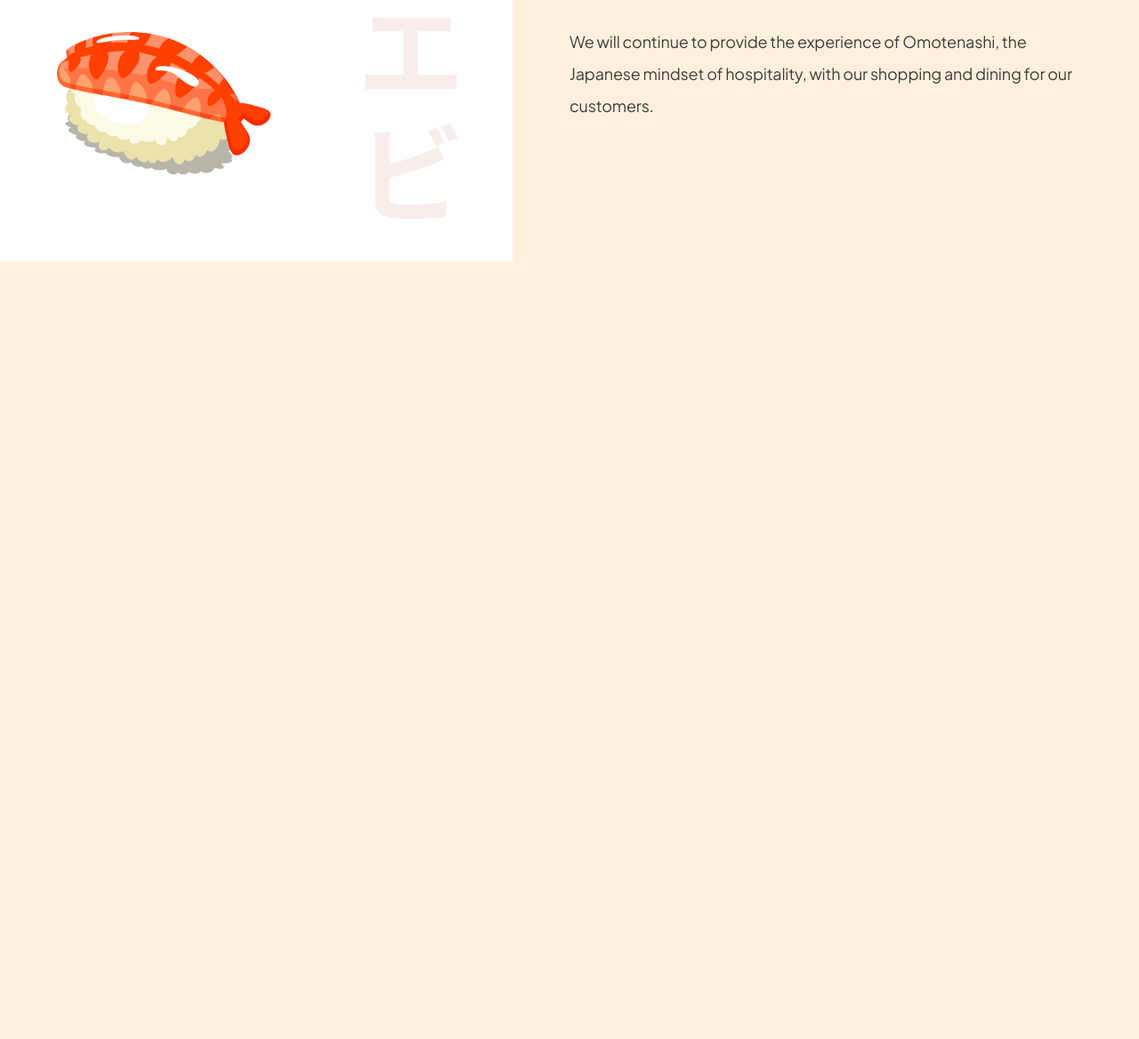
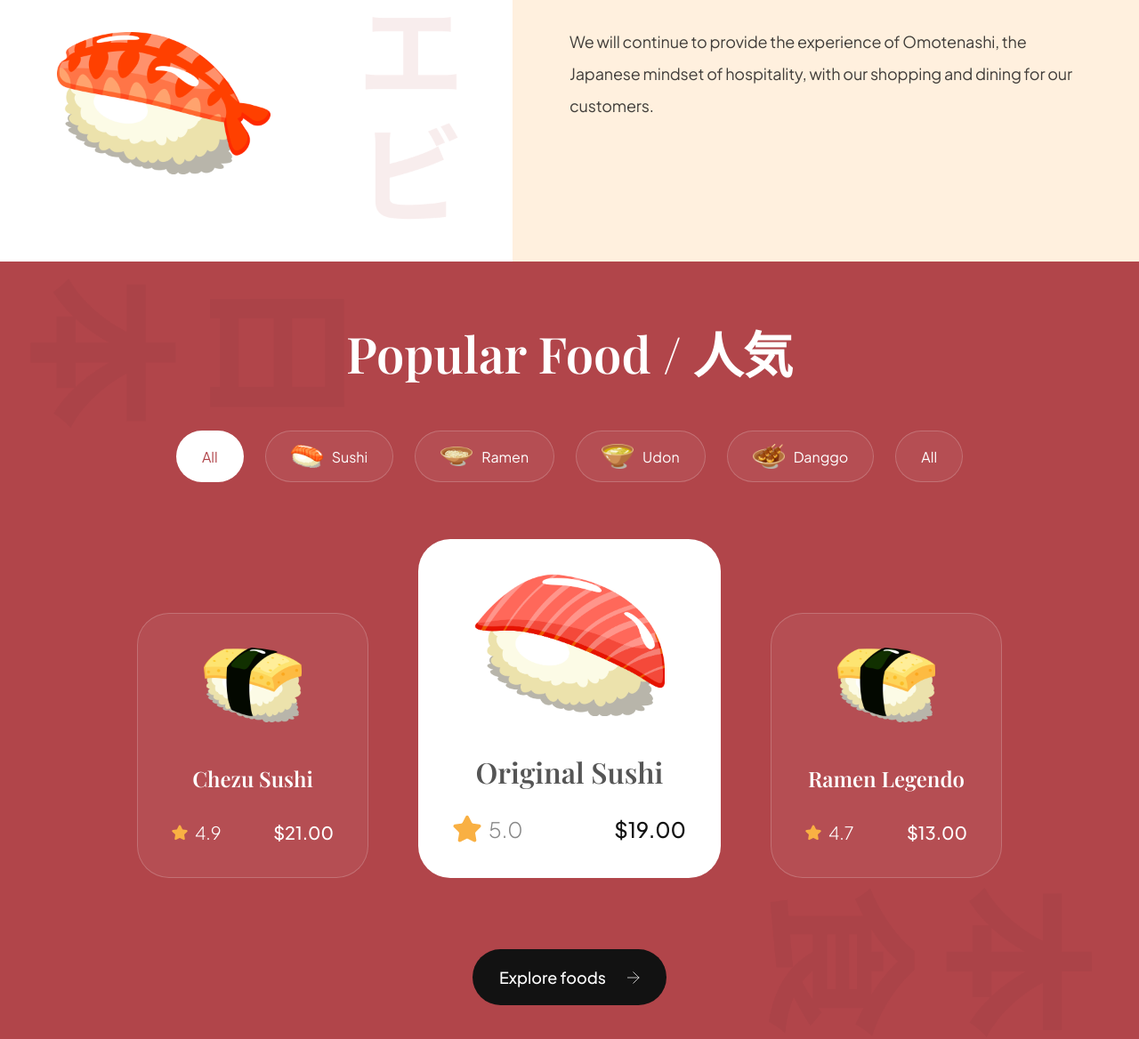
Before and after one commit to Kip-rotich46/Sushi-Themed-Landing-Page, a website built with Vite: page index.html in a window 1280 px wide. Shown: the part 1224-2392 px from the top of the page at 89% size. Before the commit the page ends 1518 px from the top, so only its background shows below. Built offline with nearby package versions, Linux system fonts and the light colour scheme.

Commit message:
Added the popular section both the html and css, custom animations too

```diff
--- a/css/sections/popular.css
+++ b/css/sections/popular.css
@@ -12,5 +12,178 @@
 
 .popular-foods__title{
     font-size: 56px;
-    font-family: var()
+    font-family: var(--playfair-display);
+    font-weight: 600;
+    line-height: 78px;
+    color: #fff;
+    text-align: center;
 }
+
+.popular-foods__filters{
+    margin-top: 48px;
+    max-width: 100%;
+    overflow-x: auto;
+    display: flex;
+    justify-content: center;
+    gap: 24px;
+}
+
+.popular-foods__filter-btn{
+    padding: 10px 28px;
+
+    display: flex;
+    flex-direction: row;
+    align-items: center;
+    gap: 10px;
+
+    background: rgba(255,255,255,0.05);
+    border: 1px solid rgba(255,255,255,0.2);
+    border-radius: 46px;
+
+    font-size: 16px;
+    font-weight: 300px;
+    line-height: 25px;
+    font-family: var(--plus-jakarta-sans);
+    color: #fff;
+
+    cursor: pointer;
+}
+
+.popular-foods__filter-btn img{
+    width: 36px;
+    height: 36px;
+    object-fit: contain;
+}
+
+.popular-foods__filter-btn.active{
+    background: #fff;
+    color: var(--primary-color)
+}
+
+.popular-foods__filter-btn:hover{
+    background: #fff;
+    color: var(--primary-color);
+}
+
+.popular-foods__catalogue{
+    margin-top: 64px;
+
+    display: flex;
+    justify-content: center;
+    align-items: flex-end;
+    flex-wrap: wrap;
+    gap: 56px;
+}
+
+.popular-foods__button {
+    width: fit;
+
+    padding: 20px 30px;
+    margin: 80px auto 0;
+
+    font-weight: 500;
+    font-size: 18px;
+    line-height: 23px;
+    font-family: var(--plus-jakarta-sans);
+    color: #fff;
+
+    border: none;
+    outline: none;
+    background: var(--secondary-color);
+    border-radius: 64px;
+    cursor: pointer;
+}
+
+.popular-foods__button img {
+    width: 14px;
+    height: 14px;
+    object-fit: contain;
+
+    margin-left: 21px;
+}
+
+.popular-foods__card{
+    padding: 38px;
+    min-width: 260px;
+    height: fit-content;
+
+    display: flex;
+    align-items: center;
+    flex-direction: column;
+
+    border-radius: 36px;
+    background: rgba(255,255,255,0.05);
+    border: 1px solid rgba(255,255,255,0.2);
+}
+
+.popular-foods__card-image{
+    width: 110px;
+    height: 84px;
+    object-fit: contain;
+}
+
+.popular-foods__card-title{
+    margin-top: 47px;
+
+    font-weight: 600;
+    font-size: 24px;
+    line-height: 32px;
+    font-family: var(--playfair-display);
+    color: #fff;
+    text-align:center;
+}
+
+.popular-foods__card-details{
+    width: 100%;
+    margin-top: 32px;
+}
+
+.popular-foods__card-rating {
+    display: flex;
+    align-items: center;
+    gap: 8px;
+}
+
+.popular-foods__card-rating p{
+    font-size: 20px;
+    font-weight: 300;
+    font-family: var(--plus-jakarta-sans);
+    color: #fff;
+}
+
+.popular-foods__card-price {
+    font-size: 20px;
+    font-weight: 500;
+    font-family: var(--plus-jakarta-sans);
+    color: #fff;
+}
+
+.popular-foods__card.active-card{
+    background: #fff;
+    min-width: 340px;
+}
+
+.popular-foods__card.active-card .popular-foods__card-image {
+    width: 214px;
+    height: 160px;
+}
+
+.popular-foods__card.active-card .popular-foods__card-title {
+    color: var(--black-500);
+    font-size: 32px;
+}
+
+.popular-foods__card.active-card .popular-foods__card-rating img{
+    width: 32px;
+    height: 32px;
+}
+
+.popular-foods__card.active-card .popular-foods__card-rating p {
+    font-size: 24px;
+    color: var(--gray-100);
+}
+
+.popular-foods__card.active-card .popular-foods__card-price{
+    font-size: 24px;
+    color: var(--secondary-color);
+}
--- a/index.html
+++ b/index.html
@@ -82,6 +82,76 @@
       </div>
     </section>
 
+    <section class="popular-foods" id="menu">
+      <h2 class="popular-foods__title" data-aos="flip-up">Popular Food / 人気</h2>
+
+      <div class="popular-foods__filters sushi__hide-scrollbar" data-aos="fade-up">
+        <button class="popular-foods__filter-btn active">All</button>
+        <button class="popular-foods__filter-btn">
+          <img src="assets/sushi-9.png" alt="sushi 9"/> Sushi
+        </button>
+        <button class="popular-foods__filter-btn">
+          <img src="assets/sushi-8.png" alt="sushi 8"/> Ramen
+        </button>
+        <button class="popular-foods__filter-btn">
+          <img src="assets/sushi-7.png" alt="sushi 7"/> Udon
+        </button>
+        <button class="popular-foods__filter-btn">
+          <img src="assets/sushi-6.png" alt="sushi 6"/> Danggo
+        </button>
+        <button class="popular-foods__filter-btn">All</button>
+      </div>
+
+      <div class="popular-foods__catalogue" data-aos="fade-up">
+
+        <article class="popular-foods__card">
+          <img class="popular-foods__card-image" src="assets/sushi-12.png" alt="">
+          <h4 class="popular-foods__card-title">Chezu Sushi</h4>
+
+          <div class="popular-foods__card-details flex-between">
+            <div class="popular-foods__card-rating">
+              <img src="assets/star.svg" alt="star">
+              <p>4.9</p>
+            </div>
+            <p class="popular-foods__card-price">$21.00</p>
+          </div>
+        </article>
+
+        <article class="popular-foods__card active-card">
+          <img class="popular-foods__card-image" src="assets/sushi-11.png" alt="">
+          <h4 class="popular-foods__card-title">Original Sushi</h4>
+
+          <div class="popular-foods__card-details flex-between">
+            <div class="popular-foods__card-rating">
+              <img src="assets/star.svg" alt="star">
+              <p>5.0</p>
+            </div>
+            <p class="popular-foods__card-price">$19.00</p>
+          </div>
+        </article>
+
+        <article class="popular-foods__card">
+          <img class="popular-foods__card-image" src="assets/sushi-12.png" alt="">
+          <h4 class="popular-foods__card-title">Ramen Legendo</h4>
+
+          <div class="popular-foods__card-details flex-between">
+            <div class="popular-foods__card-rating">
+              <img src="assets/star.svg" alt="star">
+              <p>4.7</p>
+            </div>
+            <p class="popular-foods__card-price">$13.00</p>
+          </div>
+        </article>
+
+      </div>
+
+      <button class="popular-foods__button">
+        Explore foods
+        <img src="assets/arrow-right.svg" alt="arrow-right">
+      </button>
+
+    </section>
+
     <script type="module" src="js/script.js"></script>
   </body>
 </html>
```
